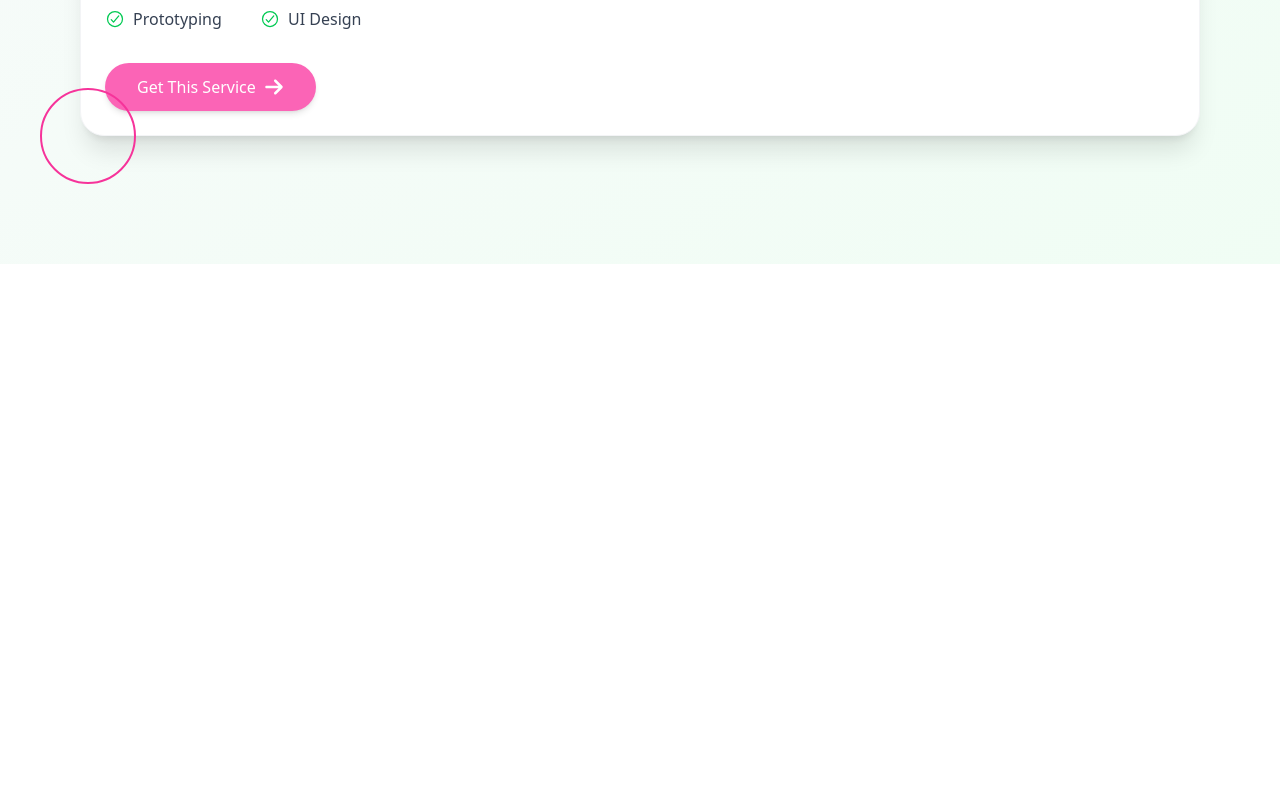
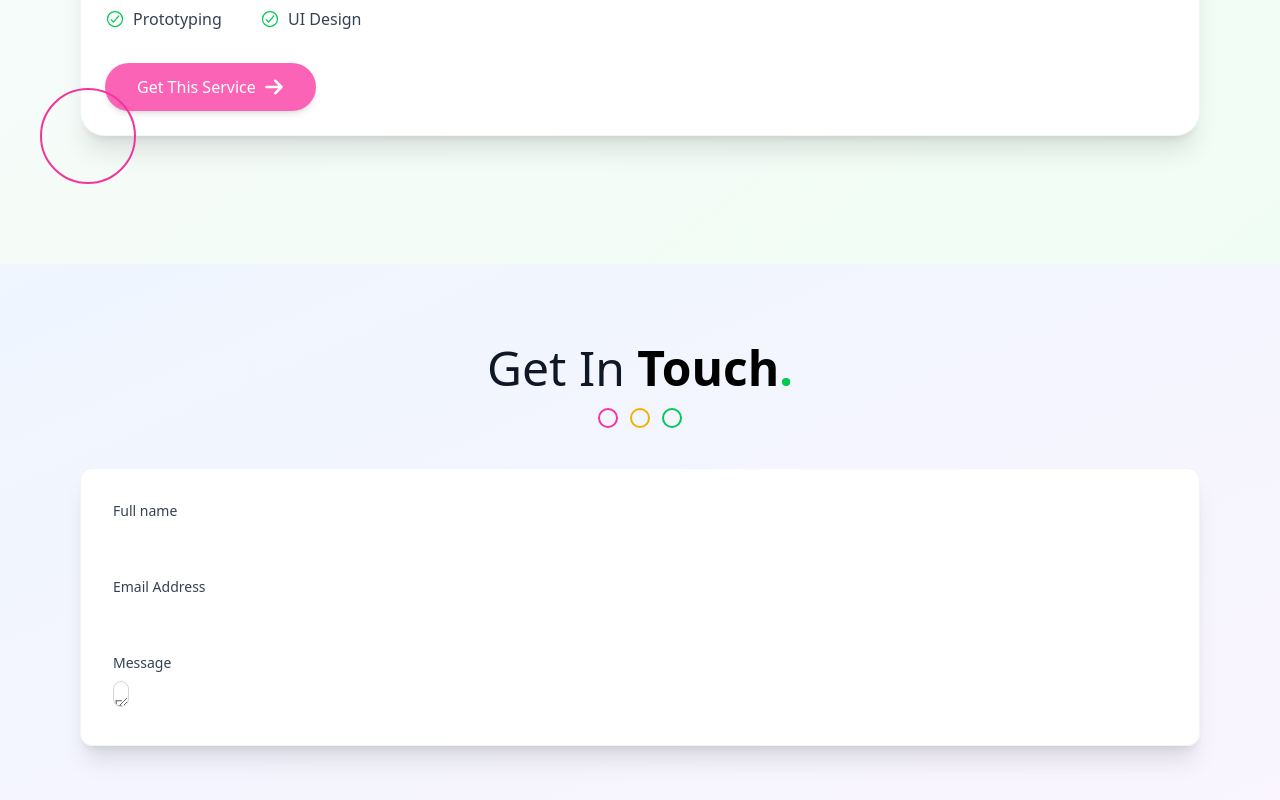
Before and after one commit to tanjilaWD/Pro_Service, a React (Vite) app: page / in a window 1280 px wide. Shown: the part 3065-3865 px from the top of the page. Before the commit the page ends 3329 px from the top, so only its background shows below. Built offline with nearby package versions, Linux system fonts and the light colour scheme.

Commit message:
contact section

```diff
--- a/src/App.jsx
+++ b/src/App.jsx
@@ -6,6 +6,7 @@ import Navbar from "./Components/Navbar";
 import About from "./Components/About";
 import WhyOurCompany from "./Components/WhyOurCompany";
 import Service from "./Components/Service";
+import Contact from "./Components/Contact";
 
 
 
@@ -25,6 +26,7 @@ const App = () => {
       <About/>
       <WhyOurCompany/>
       <Service/>
+      <Contact/>
     </div>
   );
 };
--- /dev/null
+++ b/src/Components/Contact.jsx
@@ -0,0 +1,119 @@
+import { CiMail } from "react-icons/ci";
+import { FaPhoneAlt } from "react-icons/fa";
+import { FaMapMarkerAlt } from "react-icons/fa";
+
+const Contact = () => {
+    const contactInfo = [
+        {
+        id: 1,
+        icon: <CiMail /> ,
+        iconBg: 'bg-pink-100',
+        iconColor: 'text-pink-600',
+        title: 'Email',
+        contact: 'info@example.com',
+        aosDelay: '200'
+    },
+     {
+        id: 2,
+        icon: <FaPhoneAlt /> ,
+        iconBg: 'bg-yellow-100',
+        iconColor: 'text-yellow-600',
+        title: 'Phone',
+        contact: '+123 456 7890',
+        aosDelay: '250'
+    },
+     {
+        id: 3,
+        icon: <FaMapMarkerAlt /> ,
+        iconBg: 'bg-green-100',
+        iconColor: 'text-green-600',
+        title: 'Address',
+        contact: '123 Main Street, City, Country',
+        aosDelay: '300'
+    }
+];
+
+const formfeilds = [
+    {
+        id: 'name',
+        type: 'text',
+        label: 'Full name',
+        placeholder: 'Enter your full name',
+        delay: '150'
+    },
+    {
+        id: 'email',
+        type: 'email',
+        label: 'Email Address',
+        placeholder: 'Enter your email address',
+        delay: '200'
+    },
+    {
+        id: 'message',
+        type: 'textarea',
+        label: 'Message',
+        placeholder: 'Enter your message here....',
+        rows: 5,
+        delay: '250'
+    }
+]
+    return (
+        <section id="contact" className="relative overflow-hidden bg-gradient-to-br from-blue-50 to-purple-50 py-12 px-4 sm:py-16 md:py-20 md:px-12 lg:px-20">
+        <div className="max-w-7xl mx-auto">
+        <div className="flex flex-col items-center justify-center text-center mb-10"
+         data-aos = 'fade-down'>
+        <div className="max-w-2xl space-y-6">
+        <div>
+        <h2 className="text-3xl sm:text-4xl md:text-5xl text-gray-900">Get In {" "}
+           <span className="font-bold text-black">
+            Touch
+            <span className="text-green-500">.</span>
+            </span>
+        </h2>
+         <div className="flex gap-3 mt-4 justify-center ">
+                <span className="w-5 h-5 rounded-full border-2 border-pink-500"></span>
+                <span className="w-5 h-5 rounded-full border-2 border-yellow-500"></span>
+                <span className="w-5 h-5 rounded-full border-2 border-green-500"></span>
+            </div>
+          </div>
+        </div>
+     </div>
+     <div className="flex flex-col lg:flex-row gap-8 md:gap-12 items-center">
+        <div className="flex-1 bg-white rounded-2xl md:rounded-xl shadow-lg md:shadow-xl p-6 sm:p-8 border border-gray-100">
+            <form className="space-y-6">
+              {formfeilds.map((field)=>(
+                <div key={field.id}
+                data-aos = 'fade--up'
+                data-aos-delay={field.delay}>
+                    <label htmlFor={field.id}
+                    className="block text-sm font-medium text-gray-700 mb-2">
+                        {field.label}
+                    </label>
+                    {
+                    field.type === 'textarea' ? (
+                    <textarea
+                    id = {field.id}
+                    name = {field.id}
+                    rows = {field.rows}
+                    className="size-4 py-3 border border-gray-300 rounded-lg focus:ring-2 focus:ring-pink-500 focus:border-transparent transition-all" placeholder={field.placeholder}>
+
+                            </textarea>
+                        ):(
+                          <input type="text"/>
+                        )
+                    }
+
+                </div>
+              ))}
+            </form>
+
+        </div>
+     </div>
+
+            </div>
+
+        </section>
+    );
+};
+
+export default Contact;
```
